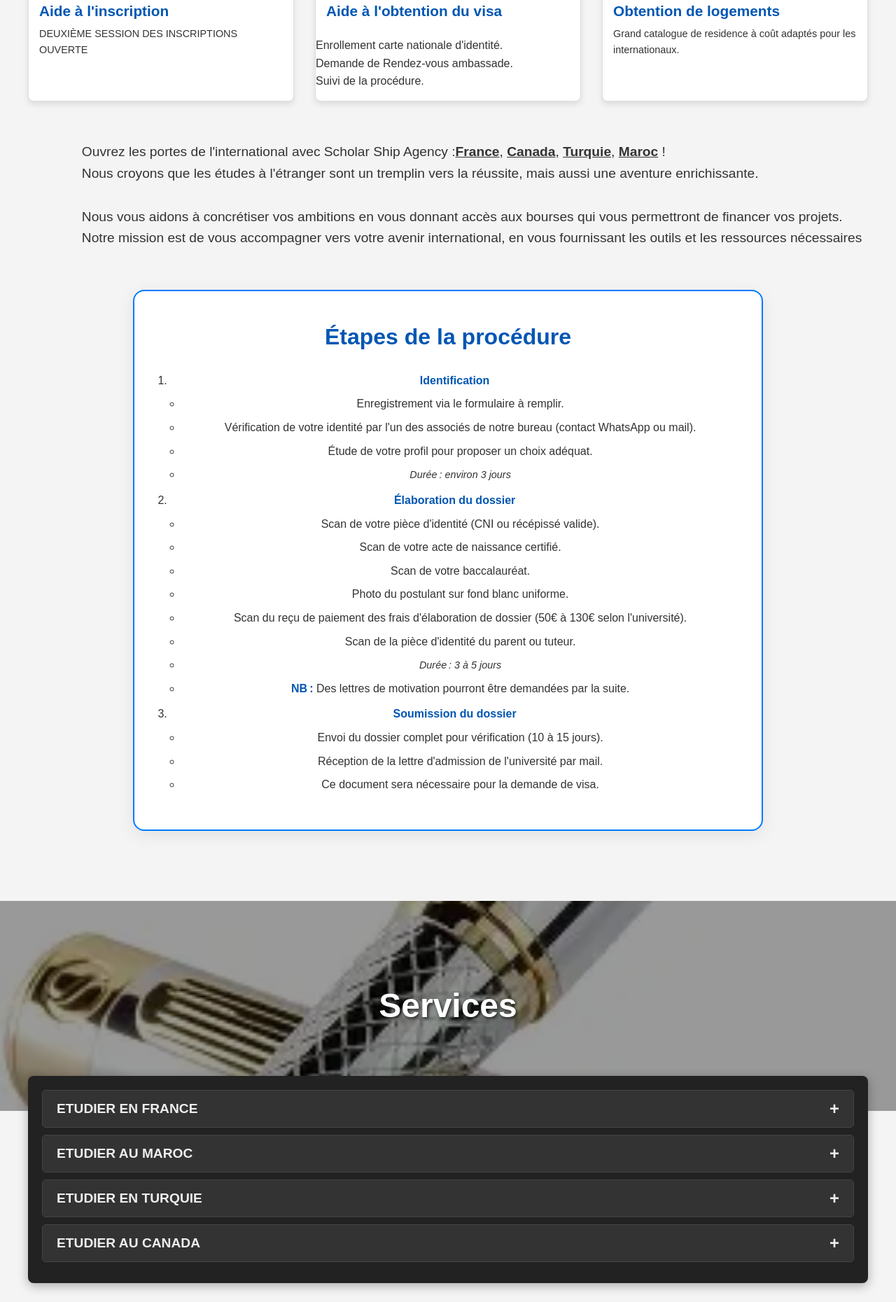
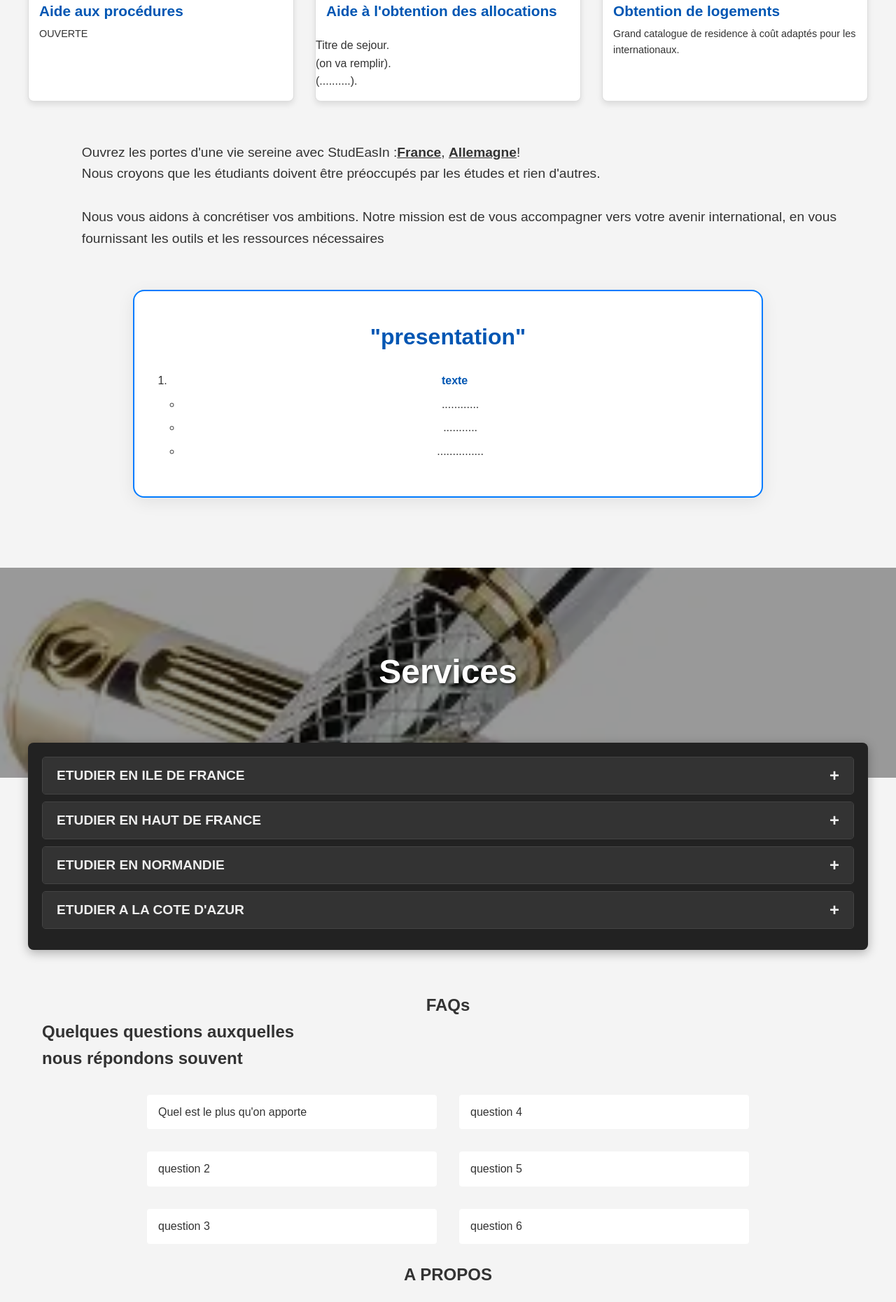
Before and after one commit to scholar-cyber/site_bourse, a plain HTML site: page index.html in a window 1280 px wide. Shown: the part 940-2800 px from the top of the page at 70% size. Drawn offline with Linux system fonts and the light colour scheme.

Commit message:
Add files via upload

```diff
--- a/index.html
+++ b/index.html
@@ -3,7 +3,7 @@
 <head>
     <meta charset="UTF-8">
     <meta name="viewport" content="width=device-width, initial-scale=1.0">
-    <link rel="shortcut icon" href="img/logo2.png" type="image/png">
+    <link rel="shortcut icon" href="img/" type="image/png">
     <title>Scholar Ship Agency</title>
     <link rel="stylesheet" href="style.css">
     <link rel="stylesheet" href="https://cdnjs.cloudflare.com/ajax/libs/font-awesome/6.4.0/css/all.min.css">
@@ -21,8 +21,8 @@
        <nav class="navbar">
             <div class="container">
                 <a href="#accueil" class="logo">
-                    <img src="img/logo.jpg" alt="Logo" style="height:32px; vertical-align:middle; margin-right:8px;">
-                    Scholar Ship Agency
+                    <img src="logo/modele1.3.webp" alt="Logo" style="height:32px; vertical-align:middle; margin-right:8px;">
+                    StudEasein - Comme une famile
                 </a>
 
                 <button class="nav-toggle" aria-label="ouvrir le menu">
@@ -35,7 +35,7 @@
                             <i class="fas fa-times"></i>
                         </button>
                     </li>
-                    <li><img src="img/logo2.png"></li>
+                    <li><img src=""></li>
                     <li><a href="#accueil">Accueil</a></li>
                     <li><a href="#services">Services</a></li>
                     <li><a href="#a-propos">A propos</a></li>
@@ -55,9 +55,9 @@
 
         <div class="hero">
             <div class="hero-content container" id="accueil">
-                <h1>Votre avenir international commence ici. Trouvez une bourse,</h1>
-                <h2>envolez-vous </h2>
-                <p>Services complets d'offre et d'accompagnement dans l'obtention de bourses d'études.</p>
+                <h1>Vous ne serez plus jamais seul !!!</h1>
+                <h2>envolez-vous</h2>
+                <p>Services complets d'offre et d'accompgnement pour votre insertion en france.</p>
             </div>
         </div>
 
@@ -69,66 +69,46 @@
             <h2>Des prestations complètes</h2>
             <div class="cards-grid">
                 <div class="card">
-                    <img src="img/session.jpg" alt="Aide à l'inscription">
-                    <h3>Aide à l'inscription</h3>
-                    <p>DEUXIÈME SESSION DES INSCRIPTIONS OUVERTE</p>
+                    <img src="" alt="Aide à l'inscription">
+                    <h3>Aide aux procédures</h3>
+                    <p>OUVERTE</p>
                 </div>
                 <div class="card">
-                    <img src="img/visa.jpg" alt="Obtention du visa">
-                    <h3>Aide à l'obtention du visa</h3>
+                    <img src="" alt="Obtention du visa">
+                    <h3>Aide à l'obtention des allocations</h3>
                     <p><ul>
-                     <li>Enrollement carte nationale d'identité.</li>
-                     <li>Demande de Rendez-vous ambassade.</li>
-                     <li>Suivi de la procédure.</li>
+                     <li>Titre de sejour.</li>
+                     <li>(on va remplir).</li>
+                     <li>(..........).</li>
                     </ul>
                 </p>
                 </div>
                 <div class="card">
-                    <img src="img/logement.jpg" alt="Obtention de logements">
+                    <img src="" alt="Obtention de logements">
                     <h3>Obtention de logements</h3>
                     <p>Grand catalogue de residence à coût adaptés pour les internationaux.</p>
                 </div>
             </div>
 
             <div class="explication" >
-            <p>Ouvrez les portes de l'international avec Scholar Ship Agency :<b>France</b>, <b>Canada</b>, <b>Turquie</b>, <b>Maroc</b> ! <br>Nous croyons que les études à l'étranger sont un tremplin vers la réussite, mais aussi une aventure enrichissante.</p>
-            <p><br>Nous vous aidons à concrétiser vos ambitions en vous donnant accès aux bourses qui vous permettront de financer vos projets. Notre mission est de vous accompagner vers votre avenir international, en vous fournissant les outils et les ressources nécessaires</p>
+            <p>Ouvrez les portes d'une vie sereine avec StudEasIn :<b>France</b>, <b>Allemagne</b>! <br>Nous croyons que les étudiants doivent être préoccupés par les études et rien d'autres.</p>
+            <p><br>Nous vous aidons à concrétiser vos ambitions. Notre mission est de vous accompagner vers votre avenir international, en vous fournissant les outils et les ressources nécessaires</p>
            </div>
 
             </div>
             <div class="procedure-card" id="procedure">
-                <h2>Étapes de la procédure</h2>
+                <h2>"presentation"</h2>
                 <ol>
                     <li>
-                        <strong>Identification</strong>
+                        <strong>texte</strong>
                         <ul>
-                            <li>Enregistrement via le formulaire à remplir.</li>
-                            <li>Vérification de votre identité par l'un des associés de notre bureau (contact WhatsApp ou mail).</li>
-                            <li>Étude de votre profil pour proposer un choix adéquat.</li>
-                            <li><em>Durée : environ 3 jours</em></li>
+                            <li>............</li>
+                            <li>...........</li>
+                            <li>...............</li>
+
                         </ul>
                     </li>
-                    <li>
-                        <strong>Élaboration du dossier</strong>
-                        <ul>
-                            <li>Scan de votre pièce d'identité (CNI ou récépissé valide).</li>
-                            <li>Scan de votre acte de naissance certifié.</li>
-                            <li>Scan de votre baccalauréat.</li>
-                            <li>Photo du postulant sur fond blanc uniforme.</li>
-                            <li>Scan du reçu de paiement des frais d'élaboration de dossier (50€ à 130€ selon l'université).</li>
-                            <li>Scan de la pièce d'identité du parent ou tuteur.</li>
-                            <li><em>Durée : 3 à 5 jours</em></li>
-                            <li><strong>NB :</strong> Des lettres de motivation pourront être demandées par la suite.</li>
-                        </ul>
-                    </li>
-                    <li>
-                        <strong>Soumission du dossier</strong>
-                        <ul>
-                            <li>Envoi du dossier complet pour vérification (10 à 15 jours).</li>
-                            <li>Réception de la lettre d'admission de l'université par mail.</li>
-                            <li>Ce document sera nécessaire pour la demande de visa.</li>
-                        </ul>
-                    </li>
+
                 </ol>
             </div>
 <!-- ...existing code... -->
@@ -142,10 +122,10 @@
             <div class="container accordion-container">
                  <div class="etude-accordion">
                 <div class="accordion-item">
-                    <button class="accordion-header">ETUDIER EN FRANCE</button>
+                    <button class="accordion-header">ETUDIER EN ILE DE FRANCE</button>
                     <div class="accordion-content">
                         <ul>
-                            <li><input type="checkbox" checked disabled> Inscription dans les écoles françaises.</li>
+                          <!-- <li><input type="checkbox" checked disabled> Inscription dans les écoles françaises.</li>
                             <li><input type="checkbox" disabled> Université de TROYES. <a href="https://www.utt.fr/">plus d'infos</a></li>
                             <li><input type="checkbox" disabled> Emlyon business school. <a href="https://em-lyon.com/fr">plus d'infos</a></li>
                             <li><input type="checkbox" disabled> INSEEC. <a href="https://www.inseec.com/">plus d'infos</a></li>
@@ -153,38 +133,30 @@
                             <li><input type="checkbox" disabled> IFEC Toulouse. <a href="https://ifec.fr/">plus d'infos</a></li>
                             <li><input type="checkbox" checked disabled> Obtention de l' AVI : caution bancaire.</li>
                             <li><input type="checkbox" checked disabled> Création compte bancaire.</li>
-                        </ul>
+                        -->  </ul>
                     </div>
                 </div>
 
                 <div class="accordion-item">
-                    <button class="accordion-header">ETUDIER AU MAROC</button>
+                    <button class="accordion-header">ETUDIER EN HAUT DE FRANCE</button>
                     <div class="accordion-content">
                         <ul>
-                            <li><input type="checkbox" disabled> ENSAM Meknès <a href="http://www.ensam-umi.ac.ma/?page_id=4557">Plus d'infos </a></li>
-                        </ul>
+                              </ul>
                     </div>
                 </div>
 
                 <div class="accordion-item">
-                    <button class="accordion-header">ETUDIER EN TURQUIE</button>
+                    <button class="accordion-header">ETUDIER EN NORMANDIE</button>
                     <div class="accordion-content">
                         <ul>
-                            <li><input type="checkbox" disabled>Université Technique du Moyen Orient <a href="https://www.metu.edu.tr/">Plus d'infos </a></li>
-                        </ul>
+                              </ul>
                     </div>
                 </div>
 
                 <div class="accordion-item">
-                    <button class="accordion-header">ETUDIER AU CANADA</button>
+                    <button class="accordion-header">ETUDIER A LA COTE D'AZUR</button>
                     <div class="accordion-content">
                         <ul>
-                            <li><input type="checkbox" checked disabled> Obtention du titre de séjour.</li>
-                            <li><input type="checkbox" disabled> Admission dans les écoles telles que :</li>
-                            <li><input type="checkbox" checked disabled> Université de LAVAL. <a href="https://www.ulaval.ca/">plus d'infos</a></li>
-                            <li><input type="checkbox" checked disabled> Université McGill. <a href="https://www.mcgill.ca/fr">plus d'infos</a></li>
-                            <li>...</li>
-                            <li><input type="checkbox" disabled> Obtention d'un logement.</li>
                         </ul>
                     </div>
                 </div>
@@ -203,15 +175,13 @@
                             <header class="questions__header">
                                 <i class="ri-add-line questions__icon"></i>
                                 <h3 class="questions__item-title">
-                                    Quel est le pourcentage de réussite de la procédure?
+                                    Quel est le plus qu'on apporte
                                 </h3>
                             </header>
 
                             <div class="questions__content">
                                 <p class="questions__description">
-                                    Fort de plus de 250 jeunes accompagnés dans leur projet d'études,
-                                    nous pouvons dire avec convictions que le taux de réussite chez nous est
-                                    de plus de 95%.
+
                                 </p>
                             </div>
                         </div>
@@ -220,13 +190,13 @@
                             <header class="questions__header">
                                 <i class="ri-add-line questions__icon"></i>
                                 <h3 class="questions__item-title">
-                                    Dans quelles pays peut-on étudier?
+                                    question 2
                                 </h3>
                             </header>
 
                             <div class="questions__content">
                                 <p class="questions__description">
-                                 FRANCE, BELGIQUE, TUNISIE, MAROC, CANADA
+                                reponse
                                 </p>
                             </div>
                         </div>
@@ -235,15 +205,13 @@
                             <header class="questions__header">
                                 <i class="ri-add-line questions__icon"></i>
                                 <h3 class="questions__item-title">
-                                    Quels dipômes peut on viser ?
+                                    question 3
                                 </h3>
                             </header>
 
                             <div class="questions__content">
                                 <p class="questions__description">
-                                 CANADA: DEP, ASP ;<br> BELGIQUE: Bachelor ;<br>
-                                 TUNISIE: Certificat de compétence, brevet (BTP);<br>
-                                 MAROC: DUT
+                                 reponse
                                 </p>
                             </div>
                         </div>
@@ -254,14 +222,13 @@
                             <header class="questions__header">
                                 <i class="ri-add-line questions__icon"></i>
                                 <h3 class="questions__item-title">
-                                    Le suivi continue t-il apres l'admission?
+                                    question 4
                                 </h3>
                             </header>
 
                             <div class="questions__content">
                                 <p class="questions__description">
-                                Oui, nous vous accompagner jusqu'à votre acclimation dans
-                                le pays de destination (1 mois aprés arrivé).
+                               reponse 4
                                 </p>
                             </div>
                         </div>
@@ -269,18 +236,14 @@
                             <header class="questions__header">
                                 <i class="ri-add-line questions__icon"></i>
                                 <h3 class="questions__item-title">
-                                   Pourquoi vous choisir vous?
+                                   question 5
                                 </h3>
                             </header>
 
                             <div class="questions__content">
                                 <p class="questions__description">
-                                 Avec nous c'est :
-                                 <ol>
-                                    <li> Une connexion solide avec de nombreuses université à travers le monde</li>
-                                    <li> Notre accesibilité en ce qui concerne les frais de services</li>
-                                    <li>Temps de traitement des dossiers.</li>
-                                 </ol>
+                                reponse 5:
+
                                 </p>
                             </div>
                         </div>
@@ -289,14 +252,13 @@
                             <header class="questions__header">
                                 <i class="ri-add-line questions__icon"></i>
                                 <h3 class="questions__item-title">
-                                    Quels sont les parcours que vous acceptez?
+                                   question 6
                                 </h3>
                             </header>
 
                             <div class="questions__content">
                                 <p class="questions__description">
-                                Que vous soyez issu d'un cursus en anglais, en francais, nous
-                                sommes la solution pour votre projet de mobilité.
+                               reponse 6
                                 </p>
                             </div>
                         </div>
@@ -312,16 +274,11 @@
             <br><h1 style ="text-align:center;">A PROPOS</h1>
             <div class="about-card">
                 <h2> Qui somme nous ?</h2>
-Fondée en 2020, notre agence de bourse d'études nouvellement installée au Cameroun a hâte de rapidement s'imposer comme un acteur clé dans l'accompagnement des étudiants vers des opportunités académiques internationales. Notre équipe dévouée et passionnée est composée de professionnels expérimentés et engagés, chacun apportant une expertise unique pour garantir le succès de nos bénéficiaires.
-          <h2>Notre Mission</h2>
-Nous nous engageons à offrir des opportunités éducatives de qualité aux étudiants camerounais, en les aidant à accéder à des bourses d'études internationales. Notre objectif est de contribuer au développement du potentiel académique et professionnel de chaque étudiant, en leur fournissant les ressources et le soutien nécessaires pour réussir.
+on met un texte
+                <h2>Notre Mission</h2>
+                texte
 <h2>Nos Valeurs</h2>
-<ul>
-    <li> Excellence: Nous visons l'excellence dans tous nos services et accompagnements.</li>
-    <li> Intégrité: Nous agissons avec honnêteté et transparence dans toutes nos interactions. </li>
-    <li>Engagement: Nous sommes dévoués à la réussite de nos étudiants et partenaires.</li>
-    <li>Innovation: Nous cherchons constamment des moyens innovants pour améliorer nos services. </li>
-</ul>
+  texte
             </p>
              <p>
     Nous sommes fiers de notre équipe et de notre mission, et nous sommes impatients de continuer à aider les étudiants camerounais à atteindre leurs objectifs académiques et professionnel
@@ -333,7 +290,7 @@ Nous nous engageons à offrir des opportunités éducatives de qualité aux étu
     <div class="container contact-section-content">
          <div class="contact-column horaire">
             <h3>PRE-ENREGISTREZ-VOUS</h3>
-            <p>Rejoignez-nous dès maintenant et préparons votre <br>projet d'étude !</p>
+            <p>Rejoignez-nous dès maintenant et préparons votre <br>insertion !</p>
              <a style="color: rgb(30, 30, 69);" href="https://docs.google.com/forms/d/e/1FAIpQLSdH0Z5ggJl4f2RgYlW5RzpCldp-z5K6umWZr6gFH2rJKoYDZw/viewform?usp=headers"  class="bouton_form">
                 Remplir le formulaire dès maintenant
              </a>
@@ -346,12 +303,12 @@ Nous nous engageons à offrir des opportunités éducatives de qualité aux étu
         </div>
         <div class="contact-column horaire">
             <h3>Téléphone</h3>
-            <p><i class="fab fa-whatsapp"></i>  <a href="http://wa.me/qr/M3YBUVYDNXBZM1">Nous écrire 📝</a></p><br>
+            <p><i class="fab fa-whatsapp"></i>  <a href="https://wa.me/qr/SZ23ID5F6K7KP1">Nous écrire 📝</a></p><br>
             <h3>Email</h3>
-            <p><i class="fas fa-envelope"></i>  <a href="mailto:fernandderonier@gmail.com">Envoyer un Mail</a></p>
+            <p><i class="fas fa-envelope"></i>  <a href="mailto:studeasein@gmail.com">Envoyer un Mail</a></p>
         </div>
         <div class="contact-column horaire">
-         <div style="text-align: center; margin-block: 1.5em;"><b>
+        <!-- <div style="text-align: center; margin-block: 1.5em;"><b>
             Nous acceptons toutes les cartes <br></b>
          </div>
             <div class="cartes-row">
@@ -360,20 +317,20 @@ Nous nous engageons à offrir des opportunités éducatives de qualité aux étu
         <img src="img/card3.png" alt="Carte 3" class="carte">
 
             </div>
-        </div>
+        </div>-->
     </div>
 </section>
         </main>
 
     <footer>
-      <img src="img/logo2.png">
+      <img src="">
       <div>
-        <b>Scholar Ship Agency</b>, au service de votre avenir !!!
+        <b>StudEaseIn</b>, Vous ne serez plus jamais seul !!!
       </div>
       <div>
         <b>NOS RESEAUX: </b><br>
-        <i class="fab fa-whatsapp"></i>  <a href="http://wa.me/qr/M3YBUVYDNXBZM1"> WhatsApp</a><br>
-        <i class="fab fa-instagram"></i><a href="https://www.instagram.com/scholar_ship_agency?igsh=MnlhYm43Z3gzZ2k1">Instagram</a><br>
+        <i class="fab fa-whatsapp"></i>  <a href=""> WhatsApp</a><br>
+        <i class="fab fa-instagram"></i><a href="">Instagram</a><br>
 
       </div>
     </footer>
--- a/style.css
+++ b/style.css
@@ -216,7 +216,7 @@ body {
 }
 /* Hero Section */
 .hero {
-    background: url('img/montage.jpg') no-repeat center center/cover;
+    background: url('logo/Modele1.3.webp') no-repeat center center/cover;
     background-attachment:scroll; /* CORRECTION: Assure que l'image défile avec la page */
     color: #fff; /* Toujours blanc pour le texte du héros sur l'image sombre */
     text-align: center;
```
